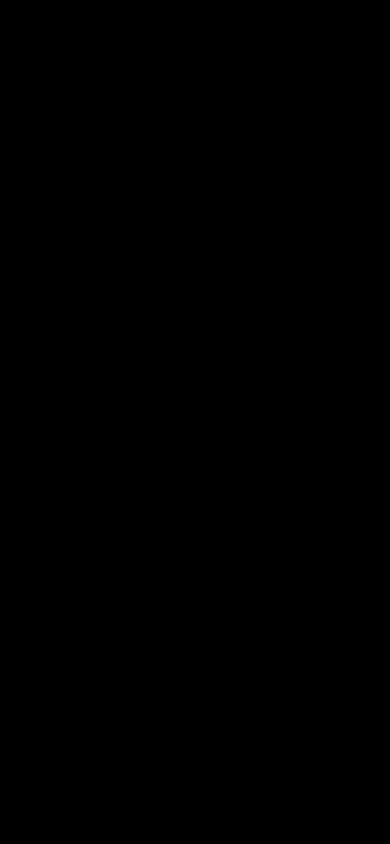
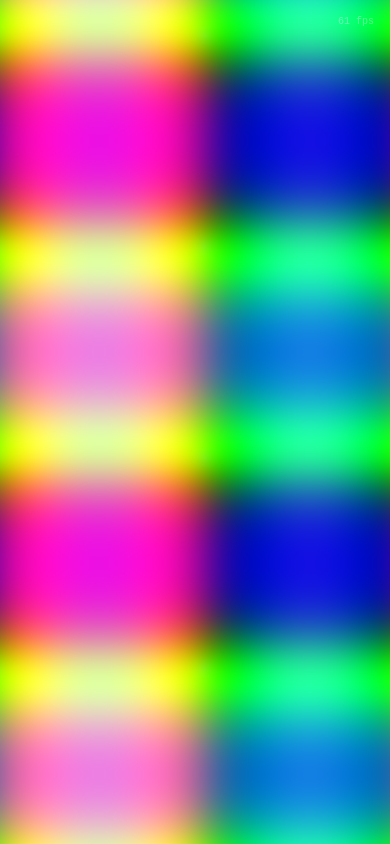
Before and after one commit to lclawrs/colorsynth-web, a plain HTML site: page index.html in a window 390 px wide. Drawn offline with Linux system fonts and the light colour scheme.

Commit message:
fix: mobile WebGL — cosh/sinh via exp, highp precision, shader ordering, error display, Test variation

```diff
--- a/index.html
+++ b/index.html
@@ -104,10 +104,13 @@
 vec2 cconj(vec2 z) { return vec2(z.x, -z.y); }
 vec2 clog(vec2 z) { return vec2(log(length(z) + 1e-10), atan(z.y, z.x)); }
 vec2 csin(vec2 z) {
-  return vec2(sin(z.x)*cosh(z.y), cos(z.x)*sinh(z.y));
+  // cosh(y) = (e^y + e^-y)/2, sinh(y) = (e^y - e^-y)/2
+  float ey = exp(z.y); float emy = exp(-z.y);
+  return vec2(sin(z.x)*(ey+emy)*0.5, cos(z.x)*(ey-emy)*0.5);
 }
 vec2 ccos(vec2 z) {
-  return vec2(cos(z.x)*cosh(z.y), -sin(z.x)*sinh(z.y));
+  float ey = exp(z.y); float emy = exp(-z.y);
+  return vec2(cos(z.x)*(ey+emy)*0.5, -sin(z.x)*(ey-emy)*0.5);
 }
 vec2 cpow(vec2 z, vec2 w) {
   float r = length(z) + 1e-10;
@@ -118,6 +121,11 @@
 
 // ─── Variation shaders (Qwen-translated + LClAwRS-fixed) ─────────────────────
 const VARIATIONS = {
+  "Test": `
+    // Guaranteed-working test: animated color gradient, no complex math
+    vec2 variation(vec2 uv, float t) {
+      return vec2(sin(uv.x + t), cos(uv.y + t * 0.7));
+    }`,
   "Penrose": `
     // 5-fold quasicrystal — sum of 5 plane waves at 72° increments
     vec2 variation(vec2 uv, float t) {
@@ -242,9 +250,11 @@
       float cy = 0.7885 * sin(t * 0.3);
       vec2 z = uv * 0.5;
       vec2 c = vec2(cx, cy);
+      // No break — some mobile GLSL ES 1.0 drivers reject dynamic loop exit
       for (int i=0; i<6; i++) {
-        z = vec2(z.x*z.x - z.y*z.y, 2.0*z.x*z.y) + c;
-        if (length(z) > 4.0) break;
+        if (length(z) < 4.0) {
+          z = vec2(z.x*z.x - z.y*z.y, 2.0*z.x*z.y) + c;
+        }
       }
       return z;
     }`,
@@ -326,18 +336,18 @@
 // ─── Build fragment shader ────────────────────────────────────────────────────
 function buildFS(varCode, cmapCode) {
   return `
-precision mediump float;
+precision highp float;
 uniform float u_time;
 uniform vec2  u_resolution;
 uniform float u_zoom;
 
 ${COMPLEX_MATH}
 
-// Colormap needs cangle
-${cmapCode}
-
 // Variation
 ${varCode}
+
+// Colormap (cangle/cabs available from COMPLEX_MATH above)
+${cmapCode}
 
 void main() {
   vec2 fc = gl_FragCoord.xy;
@@ -373,15 +383,38 @@
 function buildProgram(varCode, cmapCode) {
   const vs = compile(gl.VERTEX_SHADER, VS);
   const fs = compile(gl.FRAGMENT_SHADER, buildFS(varCode, cmapCode));
-  if (!vs || !fs) return null;
+  if (!vs || !fs) {
+    // Show error on screen
+    const err = fs ? '' : (gl.getShaderInfoLog(compile(gl.FRAGMENT_SHADER, buildFS(varCode, cmapCode))) || 'FS compile failed');
+    console.error('Shader error:', err);
+    showError('Shader error — try another variation\n' + err.slice(0,120));
+    return null;
+  }
   const prog = gl.createProgram();
   gl.attachShader(prog, vs); gl.attachShader(prog, fs);
   gl.linkProgram(prog);
   if (!gl.getProgramParameter(prog, gl.LINK_STATUS)) {
     console.error(gl.getProgramInfoLog(prog));
+    showError('Link error');
     return null;
   }
+  hideError();
   return prog;
+}
+
+function showError(msg) {
+  let el = document.getElementById('err');
+  if (!el) {
+    el = document.createElement('div');
+    el.id = 'err';
+    el.style.cssText = 'position:fixed;top:50%;left:50%;transform:translate(-50%,-50%);background:rgba(255,0,0,0.7);color:#fff;padding:16px;border-radius:8px;font-size:12px;max-width:80vw;text-align:center;white-space:pre-wrap;z-index:999';
+    document.body.appendChild(el);
+  }
+  el.textContent = msg;
+}
+function hideError() {
+  const el = document.getElementById('err');
+  if (el) el.remove();
 }
 
 // ─── Fullscreen quad ──────────────────────────────────────────────────────────
```
